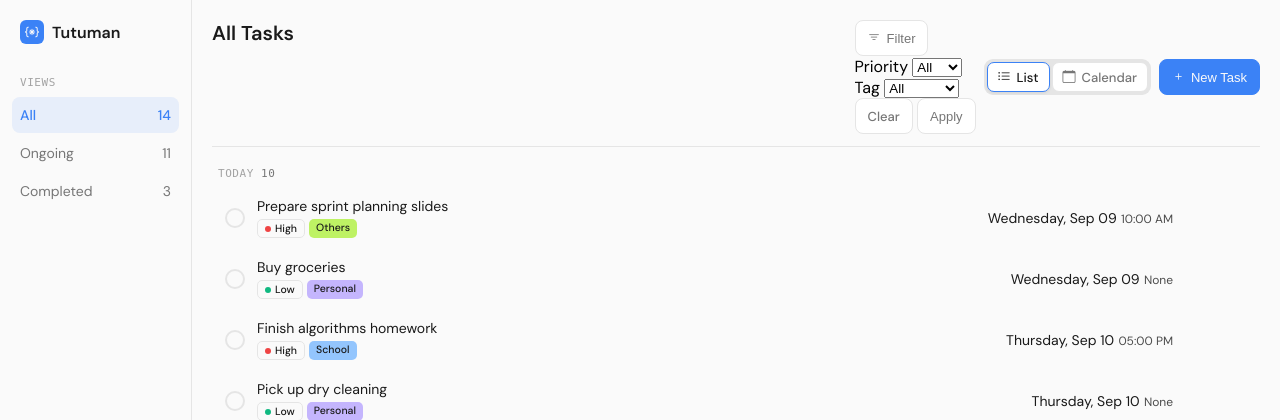
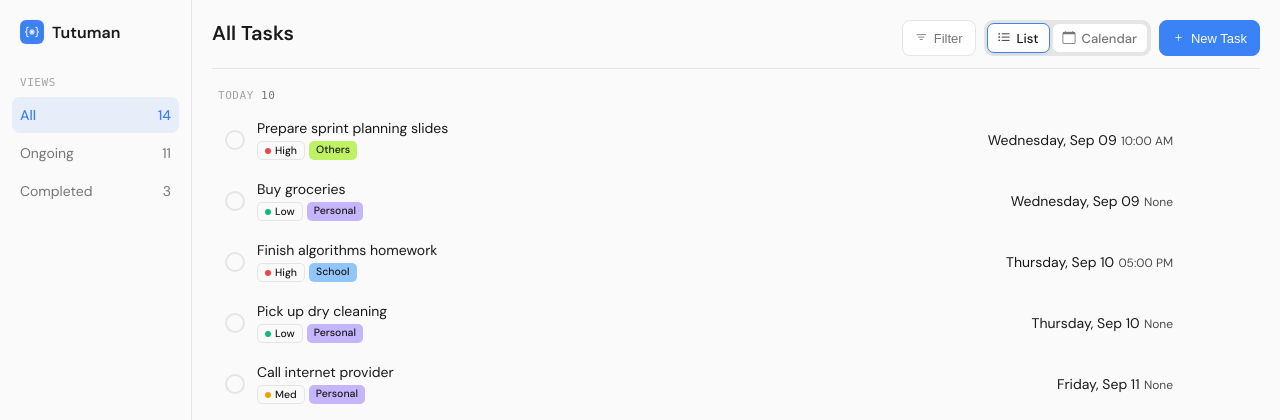
Before and after one commit to cmsc128-git2gether/CMSC128_Lab_1_CRUD_Cambel_Gelvezon, a Flask app: page / in a window 1280 px wide. Shown: the top 420 px of the page. Run offline with Flask 3, Linux system fonts and the light colour scheme; data comes from the database, SQL or seed files in the repository; both versions use the stored data as it was after the commit.

Commit message:
feat: add filter functionality and ui changes

```diff
--- a/todo-app/app.py
+++ b/todo-app/app.py
@@ -36,19 +36,30 @@ def format_time(time_str):
 def index():
     tab = request.args.get('tab', 'all')
     view_mode = request.args.get('view', 'list')
-
+    priority_filter = request.args.get('priority', '')
+    tag_filter = request.args.get('tag', '')
     conn = get_db_connection()
 
-    all_tasks = conn.execute('SELECT * FROM tasks').fetchall()
+    all_tasks = conn.execute('SELECT * FROM tasks WHERE deleted = 0').fetchall()
     total_count = len(all_tasks)
     open_count = sum(1 for t in all_tasks if t['completed'] == 0)
     done_count = sum(1 for t in all_tasks if t['completed'] == 1)
 
-    query = 'SELECT * FROM tasks WHERE 1=1'
+    query = 'SELECT * FROM tasks WHERE deleted = 0'
+    params = []
+
     if tab == 'ongoing':
         query += ' AND completed = 0'
     elif tab == 'completed':
         query += ' AND completed = 1'
+
+    if priority_filter:
+        query += ' AND priority = ?'
+        params.append(priority_filter)
+
+    if tag_filter:
+        query += ' AND tag = ?'
+        params.append(tag_filter)
 
     # Displays tasks in a specific order
     query += '''
@@ -62,7 +73,7 @@ def index():
             due_date ASC,
             due_time ASC
     '''
-    tasks = conn.execute(query).fetchall()
+    tasks = conn.execute(query, params).fetchall()
     conn.close()
 
     today = datetime.now().date()
@@ -112,6 +123,8 @@ def index():
         today_tasks=today_tasks,
         tab=tab,
         view_mode=view_mode,
+        priority_filter=priority_filter,
+        tag_filter=tag_filter,
         total_count=total_count,
         open_count=open_count,
         done_count=done_count,
--- a/todo-app/static/css/style.css
+++ b/todo-app/static/css/style.css
@@ -713,3 +713,84 @@
     font-weight: 600;
     cursor: pointer;
 }
+
+.filter-wrapper {
+    position: relative;
+
+    .filter-btn {
+        position: relative;
+        display: flex;
+        align-items: center;
+        gap: 6px;
+
+        .filter-badge {
+            width: 7px;
+            height: 7px;
+            border-radius: 50%;
+            background: #2563eb;
+            position: absolute;
+            top: 2px;
+            right: -2px;
+        }
+    }
+
+    .filter-panel {
+        display: none;
+        position: absolute;
+        top: calc(100% + 8px);
+        right: 0;
+        background: #fff;
+        border-radius: 12px;
+        box-shadow: 0 12px 28px rgba(0, 0, 0, 0.15);
+        padding: 16px;
+        width: 220px;
+        z-index: 100;
+
+        &.show {
+            display: block;
+        }
+
+        form {
+            display: flex;
+            flex-direction: column;
+            gap: 14px;
+        }
+
+        .form-group {
+            display: flex;
+            flex-direction: column;
+            gap: 6px;
+
+            label {
+                font-size: 0.8rem;
+                font-weight: 500;
+                color: #4b5563;
+            }
+
+            select {
+                border: 1px solid #d1d5db;
+                border-radius: 8px;
+                padding: 8px 10px;
+                font-size: 0.85rem;
+            }
+        }
+
+        .filter-actions {
+            display: flex;
+            justify-content: space-between;
+            align-items: center;
+
+            .cancel-btn {
+                font-size: 0.85rem;
+                color: #6b7280;
+                text-decoration: none;
+                padding: 8px 10px;
+            }
+
+            .add-task-btn {
+                padding: 8px 16px;
+                font-size: 0.85rem;
+            }
+        }
+    }
+}
--- a/todo-app/static/js/main.js
+++ b/todo-app/static/js/main.js
@@ -199,7 +199,7 @@ if (confirmDeleteBtn) {
         const idToDelete = taskIdDelete;
         const elementToDelete = taskElementDelete;
 
-        // capture position BEFORE removing anything
+
         const parentBeforeRemoval = elementToDelete ? elementToDelete.parentNode : null;
         const nextSiblingBeforeRemoval = elementToDelete ? elementToDelete.nextSibling : null;
 
@@ -222,3 +222,20 @@ if (confirmDeleteBtn) {
             });
     });
 }
+
+// filter function
+const filterBtn = document.getElementById("filterBtn");
+const filterPanel = document.getElementById("filterPanel");
+
+if (filterBtn && filterPanel) {
+    filterBtn.addEventListener("click", function (event) {
+        event.stopPropagation();
+        filterPanel.classList.toggle("show");
+    });
+
+    document.addEventListener("click", function (event) {
+        if (!filterPanel.contains(event.target) && event.target !== filterBtn) {
+            filterPanel.classList.remove("show");
+        }
+    });
+}
```
Also changed, not shown: todo-app/todo.db.
